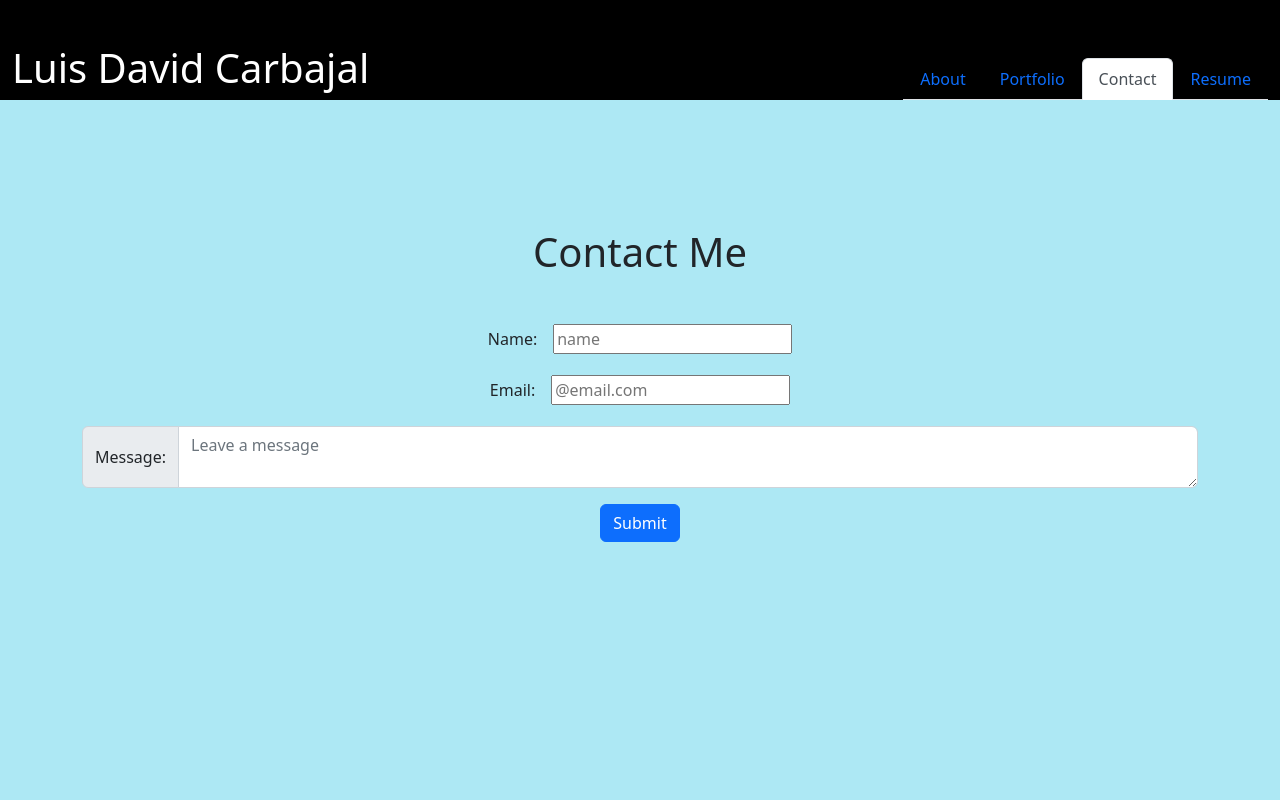
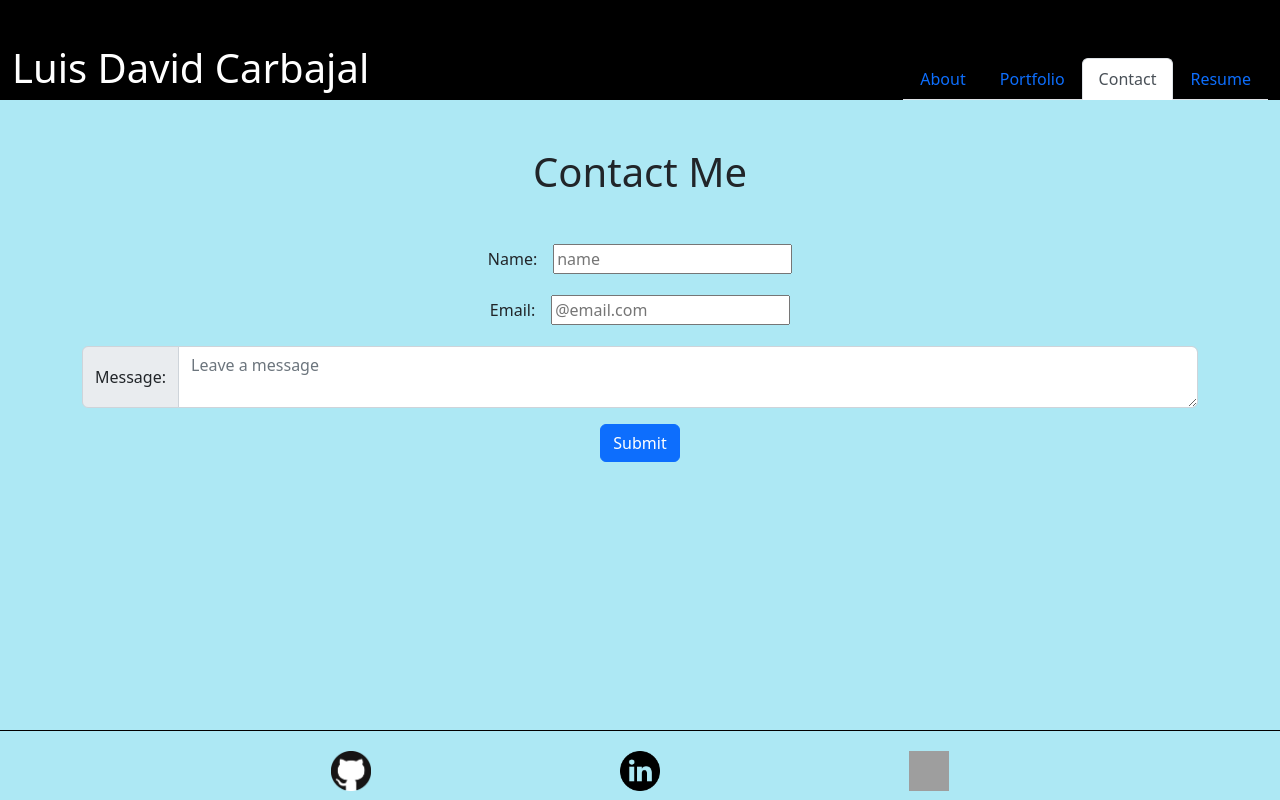
Before and after one commit to Luis00809/Portfolio, a React (Vite) app: page /contact in a window 1280 px wide. Built offline with nearby package versions, Linux system fonts and the light colour scheme; grey boxes are pictures that could not be loaded.

Commit message:
formats the footer

```diff
--- a/src/components/UI/footer.jsx
+++ b/src/components/UI/footer.jsx
@@ -1,35 +1,48 @@
 
  const styles = {
-    linkStyle: {
-        border: "none"
+    imgSize: {
+        width: "40px",
+        height: "40px"
     },
-    // footer: {
-    //     marginTop: 'auto'
-    // }
+    boxSize:{
+        display: "flex",
+        justifyContent: "center",
+        width: "40px"
+    },
+    parentBox: {
+        width: "100%",
+    },
+    border: {
+        borderTop: "1px solid black",
+        marginTop: '20px',
+        paddingTop: "20px",
+    }
  }
 
  function Footer () {
     return (
-      <footer>
-        {/* <div className="container d-flex justify-content-center ">
-            <ul className="row">
-                <li style={styles.linkStyle} className="list-group-item col-4">
+      <footer style={styles.border}>
+        <div className="container d-flex justify-content-center">
+            <div style={styles.parentBox} className="row d-flex justify-content-evenly ">
+                <div style={styles.boxSize} className=" col-4 ">
                     <a target="_blank" href="https://github.com/Luis00809?tab=repositories">
-                    <img className="col-sm-2" src="../src/assets/images/github icon.png" alt="github icon"/>
+                        <img style={styles.imgSize} src="../src/assets/images/github icon.png" alt="github icon"/>
                     </a>
-                </li>
-                <li style={styles.linkStyle} className="list-group-item col-4">
+                </div>
+                <div style={styles.boxSize} className="col-4">
                     <a target="_blank" href="https://www.linkedin.com/in/luis-david-carbajal-655080233">
-                    <img className="col-sm-2" src="../src/assets/images/linked in icon black.png" alt="LinkedIn icon"/>
+                        <img style={styles.imgSize} src="../src/assets/images/linked in icon black.png" alt="LinkedIn icon"/>
                     </a>
-                </li>
-                <li style={styles.linkStyle} className="list-group-item col-4">
-                    <a target="_blank" href="https://github.com/Luis00809?tab=repositories">
-                    <img className="col-sm-2" src="../src/assets/images/mail icon.png" alt="mail icon"/>
+                </div>
+                <div style={styles.boxSize} className="col-4">
+                    <a target="_blank" href="https://stackoverflow.com/users/22882754/david-carbajal">
+                        <img style={styles.imgSize} src="https://upload.wikimedia.org/wikipedia/commons/thumb/e/ef/Stack_Overflow_icon.svg/768px-Stack_Overflow_icon.svg.png" alt="stack overflow icon"/>
                     </a>
-                </li>
-            </ul>
-        </div> */}
+                </div>
+            </div>
+
+        </div>
+
       </footer>
 
     )
--- a/src/pages/Contact.jsx
+++ b/src/pages/Contact.jsx
@@ -4,8 +4,14 @@ import { useState } from 'react';
 const styles = {
     box: {
         // border: "2px solid black",
-        marginTop: "8rem",
-        height: "500px"
+        // marginTop: "8rem",
+        flexGrow: 1
+    },
+    parentBox: {
+       display: 'flex',
+       flexDirection: 'column',
+       width: "100%",
+       height: "610px"
     }
 }
 
@@ -58,7 +64,8 @@ export default function Contact() {
     };
 
     return (
-        <div style={styles.box} className='container '>
+        <div style={styles.parentBox}>
+            <div style={styles.box} className='container'>
                 <h1 className='text-center mb-5 mt-5'>Contact Me</h1>
                 <form onSubmit={handleSubmit}>
                         <div className="mb-3 text-center">
@@ -107,5 +114,6 @@ export default function Contact() {
                     </div>
                 )}
             </div>
+        </div>
     );
 }
```
Also changed, not shown: src/assets/images/mail icon.png (deleted), src/assets/images/stack.png (added). Lines whose indentation alone changed are shown as unchanged.
